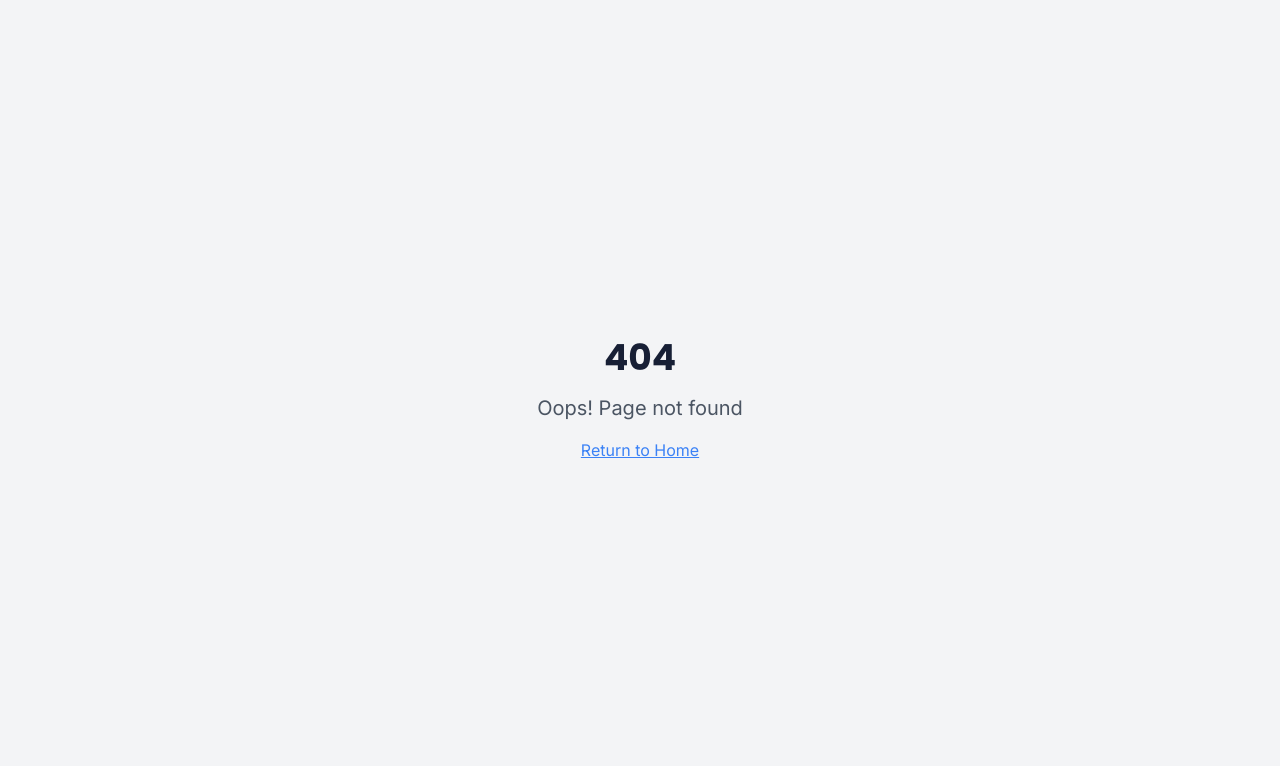
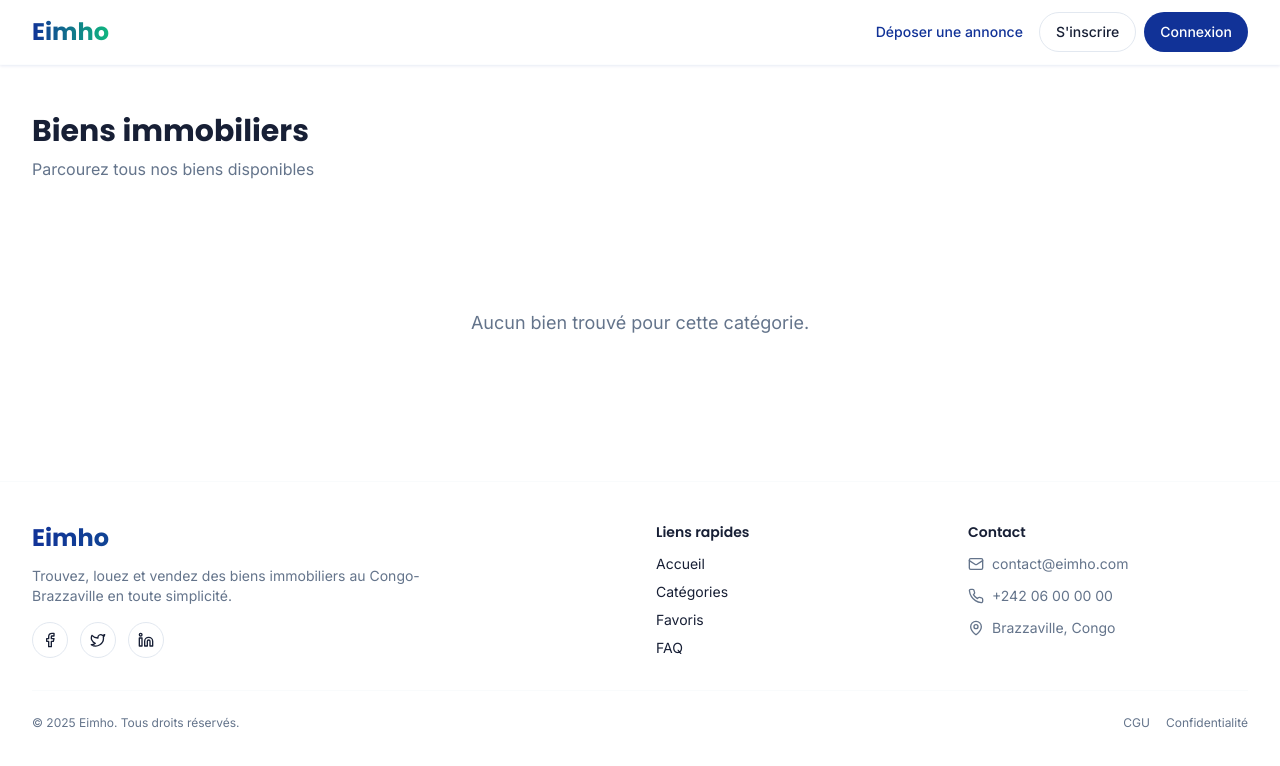
Before and after one commit to FrancoisBib/eimho-haus-connect, a React (Vite) app: page /listings/1 in a window 1280 px wide. Before the commit this address had no page. Shown: the top 766 px of the page. Built offline with nearby package versions, Linux system fonts and the light colour scheme.

Commit message:
configuration voir plus

```diff
--- a/src/App.tsx
+++ b/src/App.tsx
@@ -9,6 +9,7 @@ import PropertyDetails from "./pages/PropertyDetails";
 import Login from "./pages/Login";
 import Signup from "./pages/Signup";
 import ForgotPassword from "./pages/ForgotPassword";
+import Listings from "./pages/Listings";
 import { AuthProvider } from "./context/AuthContext";
 
 const queryClient = new QueryClient();
@@ -26,6 +27,7 @@ const App = () => (
             <Route path="/login" element={<Login />} />
             <Route path="/inscription" element={<Signup />} />
             <Route path="/mot-de-passe-oublie" element={<ForgotPassword />} />
+            <Route path="/listings/:category" element={<Listings />} />
             {/* ADD ALL CUSTOM ROUTES ABOVE THE CATCH-ALL "*" ROUTE */}
             <Route path="*" element={<NotFound />} />
           </Routes>
--- a/src/components/PropertySection.tsx
+++ b/src/components/PropertySection.tsx
@@ -1,9 +1,10 @@
 import PropertyCard from "./PropertyCard";
 import { ChevronRight } from "lucide-react";
-
+import { Link } from "react-router-dom";
 interface PropertySectionProps {
   title: string;
   subtitle: string;
+  seeAllTo?: string;
   properties: Array<{
     id: string;
     image: string;
@@ -18,7 +19,7 @@ interface PropertySectionProps {
   }>;
 }
 
-const PropertySection = ({ title, subtitle, properties }: PropertySectionProps) => {
+const PropertySection = ({ title, subtitle, properties, seeAllTo }: PropertySectionProps) => {
   return (
     <section className="py-12">
       <div className="max-w-7xl mx-auto px-4 sm:px-6 lg:px-8">
@@ -33,10 +34,15 @@ const PropertySection = ({ title, subtitle, properties }: PropertySectionProps)
             </p>
           </div>
 
-          <button className="hidden md:flex items-center gap-2 text-primary hover:text-primary-glow transition-colors duration-200 font-medium">
-            Voir tout
-            <ChevronRight className="h-4 w-4" />
-          </button>
+          {seeAllTo && (
+            <Link
+              to={seeAllTo}
+              className="hidden md:flex items-center gap-2 text-primary hover:text-primary-glow transition-colors duration-200 font-medium"
+            >
+              Voir tout
+              <ChevronRight className="h-4 w-4" />
+            </Link>
+          )}
         </div>
 
         {/* Properties Grid */}
@@ -50,11 +56,13 @@ const PropertySection = ({ title, subtitle, properties }: PropertySectionProps)
         </div>
 
         {/* Mobile See More Button */}
-        <div className="mt-8 text-center md:hidden">
-          <button className="btn-hero">
-            Voir plus de biens
-          </button>
-        </div>
+        {seeAllTo && (
+          <div className="mt-8 text-center md:hidden">
+            <Link to={seeAllTo} className="btn-hero inline-flex items-center justify-center">
+              Voir plus de biens
+            </Link>
+          </div>
+        )}
       </div>
     </section>
   );
--- a/src/pages/Index.tsx
+++ b/src/pages/Index.tsx
@@ -38,6 +38,7 @@ const Index = () => {
         title="Maisons à vendre"
         subtitle="Découvrez nos meilleures offres de maisons"
         properties={housesForSale}
+        seeAllTo="/listings/a-vendre"
       />
 
       <MtnInlineAd />
@@ -46,6 +47,7 @@ const Index = () => {
         title="Maisons à louer"
         subtitle="Trouvez votre location idéale"
         properties={housesForRent}
+        seeAllTo="/listings/a-louer"
       />
 
       <JumiaInlineAd />
@@ -55,6 +57,7 @@ const Index = () => {
         title="Terrains disponibles"
         subtitle="Construisez la maison de vos rêves"
         properties={availableLand}
+        seeAllTo="/listings/terrains"
       />
 
       <ChatBot />
--- /dev/null
+++ b/src/pages/Listings.tsx
@@ -0,0 +1,80 @@
+import Navigation from "@/components/Navigation";
+import Footer from "@/components/Footer";
+import PropertyCard from "@/components/PropertyCard";
+import { getSections, type Property } from "@/data/properties";
+import { useParams } from "react-router-dom";
+
+const toCard = (p: Property) => ({
+  id: p.id,
+  image: p.images[0],
+  price: p.price,
+  title: p.title,
+  location: p.location,
+  type: p.type,
+  surface: p.surface,
+  bedrooms: p.bedrooms,
+  bathrooms: p.bathrooms,
+  isRental: p.isRental,
+});
+
+const Listings = () => {
+  const { category } = useParams();
+
+  const { housesForSale, housesForRent, availableLand } = getSections();
+
+  const datasetMap: Record<string, Property[]> = {
+    "a-vendre": housesForSale,
+    "a-louer": housesForRent,
+    "terrains": availableLand,
+  };
+
+  const titleMap: Record<string, string> = {
+    "a-vendre": "Toutes les maisons à vendre",
+    "a-louer": "Toutes les maisons à louer",
+    "terrains": "Tous les terrains disponibles",
+  };
+
+  const subtitleMap: Record<string, string> = {
+    "a-vendre": "Parcourez l'ensemble de nos offres de vente",
+    "a-louer": "Découvrez toutes nos offres de location",
+    "terrains": "Trouvez le terrain idéal pour votre projet",
+  };
+
+  const data = datasetMap[category ?? ""] ?? [];
+  const title = titleMap[category ?? ""] ?? "Biens immobiliers";
+  const subtitle = subtitleMap[category ?? ""] ?? "Parcourez tous nos biens disponibles";
+  const properties = data.map(toCard);
+
+  return (
+    <div className="min-h-screen bg-background">
+      <Navigation />
+
+      <section className="py-12">
+        <div className="max-w-7xl mx-auto px-4 sm:px-6 lg:px-8">
+          <div className="mb-8">
+            <h1 className="text-3xl font-poppins font-bold text-foreground mb-2">{title}</h1>
+            <p className="text-muted-foreground">{subtitle}</p>
+          </div>
+
+          {properties.length === 0 ? (
+            <div className="flex items-center justify-center py-24">
+              <div className="text-center">
+                <p className="text-lg text-muted-foreground">Aucun bien trouvé pour cette catégorie.</p>
+              </div>
+            </div>
+          ) : (
+            <div className="grid items-stretch grid-cols-1 md:grid-cols-2 lg:grid-cols-3 xl:grid-cols-4 gap-6">
+              {properties.map((property) => (
+                <PropertyCard key={property.id} {...property} />
+              ))}
+            </div>
+          )}
+        </div>
+      </section>
+
+      <Footer />
+    </div>
+  );
+};
+
+export default Listings;
```
